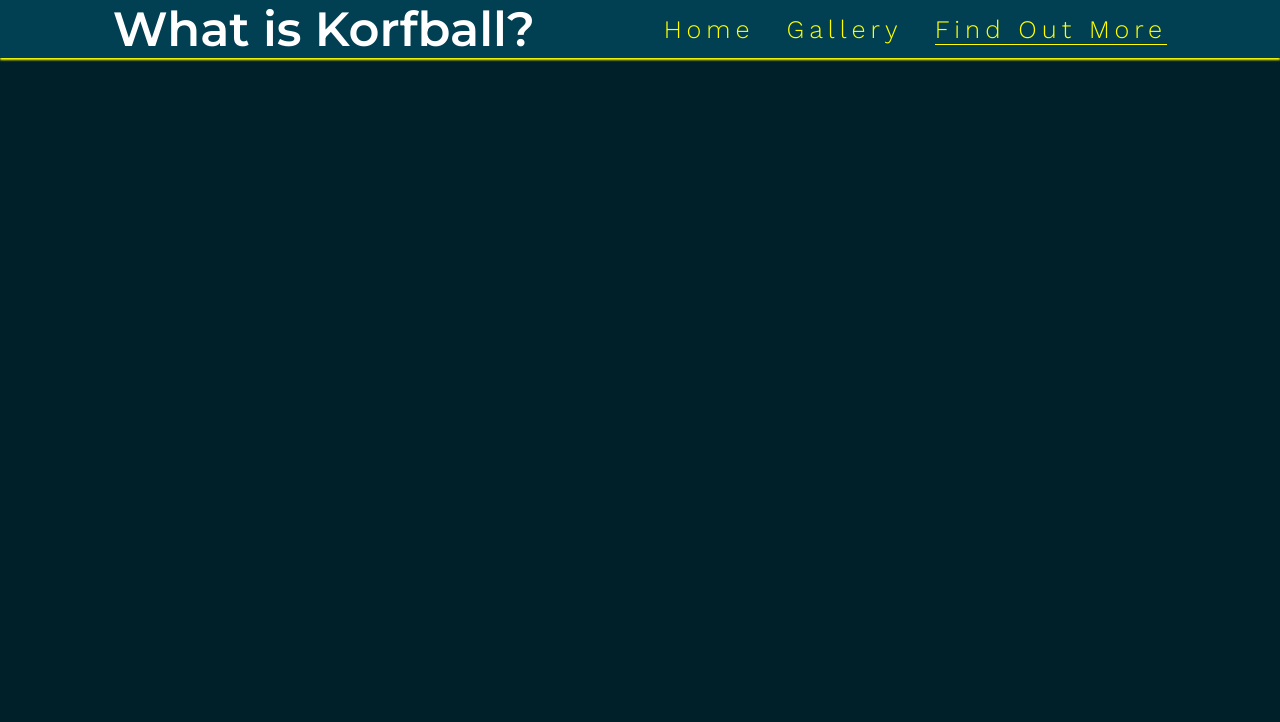
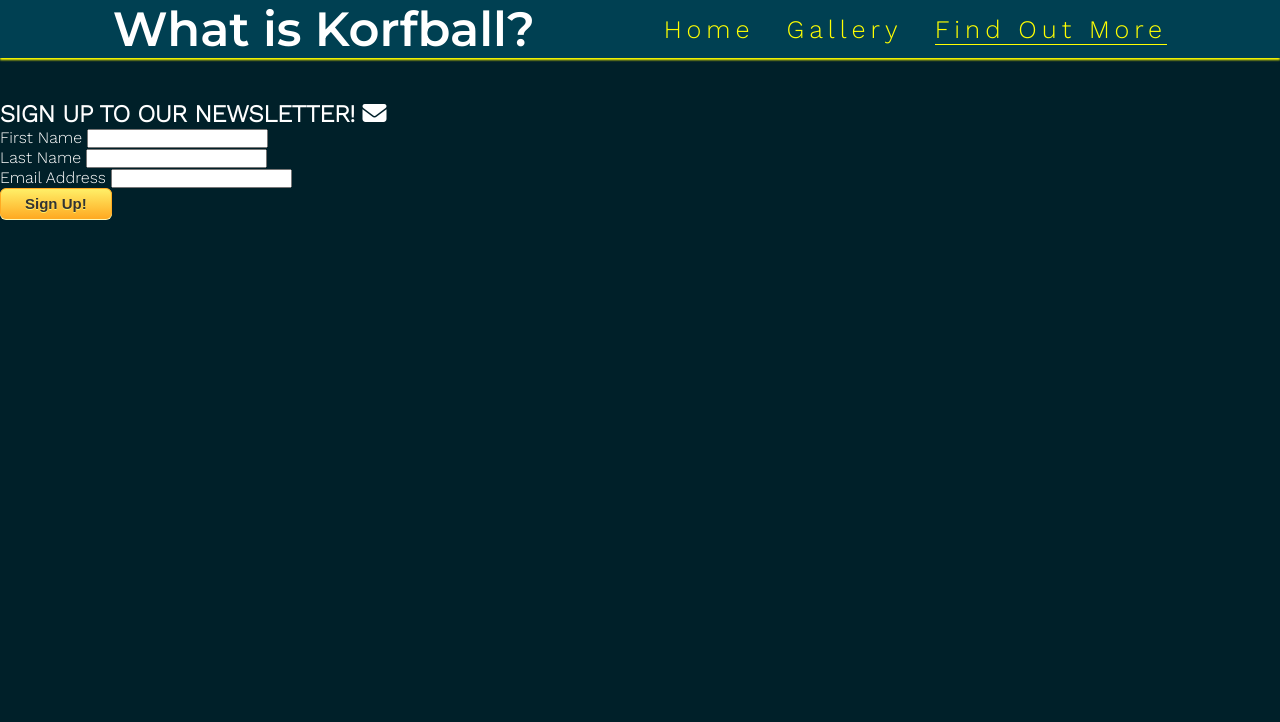
Before and after one commit to AGartland22/korfball-info, a plain HTML site: page signup.html in a window 1280 px wide. Shown: the top 722 px of the page. Drawn offline with nearby package versions, Linux system fonts and the light colour scheme.

Commit message:
Add form and styling

```diff
--- a/assets/css/style.css
+++ b/assets/css/style.css
@@ -66,7 +66,7 @@ main {
     background-color: #002029;
     /* Allow main element to take up surplus space */
     flex: 1 0 auto;
-    margin-top: 175px
+    margin-top: 175px;
 }
 
 hr {
@@ -106,6 +106,41 @@ hr {
 
 #photos {
     line-height: 0;
+}
+
+/* Form Styling */
+#form {
+    margin-top: 50px;
+}
+
+/*Credit*/
+.signup-button {
+    box-shadow: 0px 1px 0px 0px #fff6af;
+    background: linear-gradient(to bottom, #ffec64 5%, #ffab23 100%);
+    background-color: #ffec64;
+    border-radius: 6px;
+    border: 1px solid #ffaa22;
+    display: inline-block;
+    cursor: pointer;
+    color: #333333;
+    font-family: Arial;
+    font-size: 15px;
+    font-weight: bold;
+    padding: 6px 24px;
+    text-decoration: none;
+    text-shadow: 0px 1px 0px #ffee66;
+}
+
+/*Credit*/
+.signup-button:hover {
+    background: linear-gradient(to bottom, #ffab23 5%, #ffec64 100%);
+    background-color: #ffab23;
+}
+
+/*Credit*/
+.signup-button:active {
+    position: relative;
+    top: 1px;
 }
 
 /* Footer */
@@ -165,6 +200,10 @@ footer a {
         column-count: 3;
         column-gap: 0;
     }
+
+    #form {
+        margin-top: 150px;
+    }
 }
 
 /* Media querey for Large devices (992px and up) */
@@ -173,8 +212,13 @@ footer a {
         border-bottom: 1px solid #ffffff;
     }
 
-        #photos {
-            column-count: 3;
-            column-gap: 0;
+    #photos {
+        column-count: 3;
+        column-gap: 0;
+    }
+
+    #form {
+            margin-top: 100px;
         }
+
 }
--- a/signup.html
+++ b/signup.html
@@ -39,7 +39,23 @@
     </Header>
 
     <!-- Main content-->
-    <main>Main Content</main>
+    <main>
+        <section id="form">
+            <form id="signup-form" method="POST" action="https://formdump.codeinstitute.net">
+                <h2>Sign up to our newsletter! <i class="fa-solid fa-envelope"></i></h2>
+                <label for="first_name">First Name</label>
+                <input type="text" name="first_name" id="first_name" class="text-input" required>
+                <br>
+                <label for="last_name">Last Name</label>
+                <input type="text" name="last_name" id="last_name" class="text-input" required>
+                <br>
+                <label for="email_address">Email Address</label>
+                <input type="email" name="email_address" id="email_address" class="text-input" required>
+                <br>
+                <button type="submit" class="signup-button">Sign Up!</button>
+            </form>
+        </section>
+    </main>
 
     <!-- Footer -->
     <footer>
```
